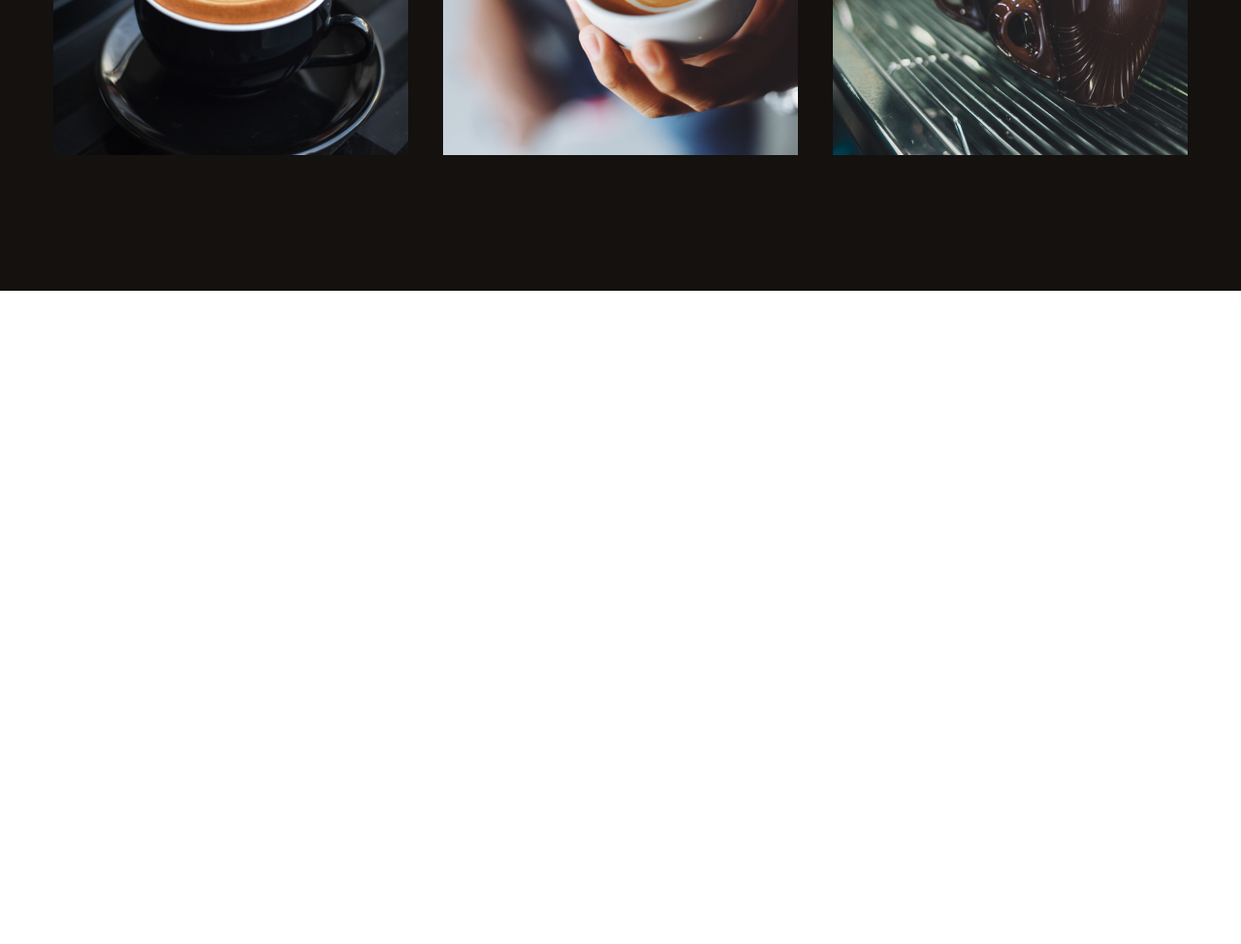
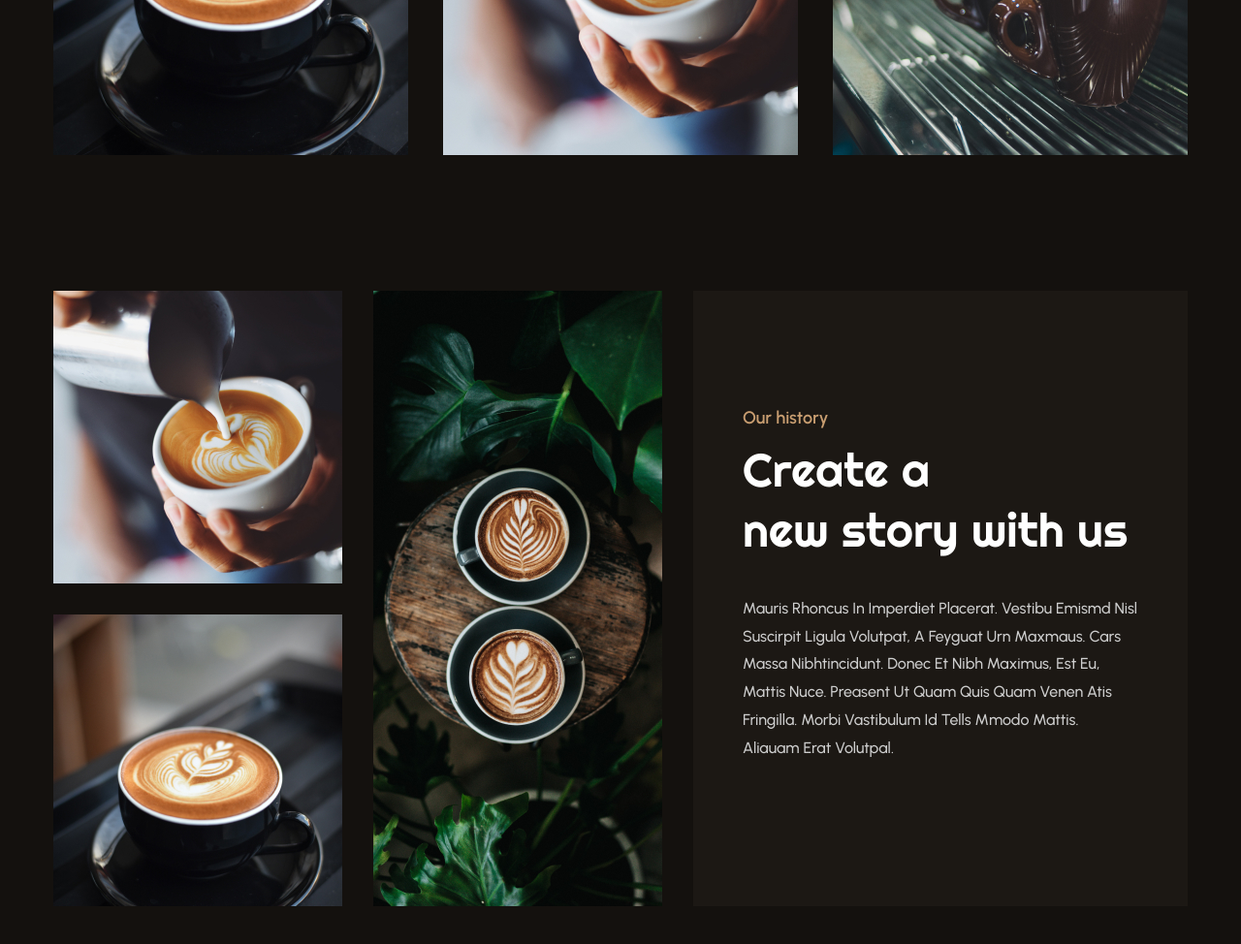
Before and after one commit to Aleksandr-tes/Coffee, a plain HTML site: page index.html in a window 1280 px wide. Shown: the part 1529-2503 px from the top of the page at 97% size. Before the commit the page ends 1829 px from the top, so only its background shows below. Drawn offline with Linux system fonts and the light colour scheme.

Commit message:
Add files via upload

```diff
--- a/index.html
+++ b/index.html
@@ -68,6 +68,27 @@
         </div>
     </section>
 
+    <section class="create">
+        <div class="container">
+            <div class="create-block">
+                <div class="create-block__item create-block__item-1">
+                    <img src="./img/create/create-1.jpg" alt="img">
+                </div>
+                <div class="create-block__item create-block__item-2">
+                    <img src="./img/create/create-2.jpg" alt="img">
+                </div>
+                <div class="create-block__item create-block__item-3">
+                    <h4 class="title-h4">Our history</h4>
+                    <h2 class="title-h2">Create a <br> new story with us</h2>
+                    <p class="title-p">mauris rhoncus in imperdiet placerat. vestibu emismd nisl suscirpit ligula volutpat, a feyguat urn maxmaus. cars massa nibhtincidunt. donec et nibh maximus, est eu, mattis nuce. preasent ut quam quis quam venen atis fringilla. morbi vastibulum id tells mmodo mattis. aliauam erat volutpal.</p>
+                </div>
+                <div class="create-block__item create-block__item-4">
+                    <img src="./img/create/create-3.jpg" alt="img">
+                </div>
+            </div>
+        </div>
+    </section>
+
 
 
 
--- a/scss/style.scss
+++ b/scss/style.scss
@@ -9,6 +9,15 @@ $color-3: #C99E71;
 $color-4: #CECECE;
 
 //  =================
+
+.title-h4 {
+   font-family: 'Urbanist';
+   font-weight: 600;
+   font-size: 18px;
+   line-height: 22px;
+   color: $color-3;
+   margin-bottom: 12px;
+}
 
 .best-h3 {
    font-family: 'Righteous';
@@ -22,7 +31,23 @@ $color-4: #CECECE;
    }
 }
 
-
+.title-h2 {
+   font-family: 'Righteous';
+   font-style: normal;
+   font-weight: normal;
+   font-size: 48px;
+   line-height: 130%;
+   color: $color-2;
+   margin-bottom: 35px;
+}
+.title-p {
+   font-family: 'Urbanist';
+   font-weight: 500;
+   font-size: 16px;
+   line-height: 180%;
+   text-transform: capitalize;
+   color: $color-4;
+}
 
 
 body {
@@ -319,12 +344,75 @@ body {
 }
 /* ========= best / ========= */
 
+/* ========= create ========= */
+.create {
+   background: $color-1m;
+   padding-bottom: 140px;
+}
+.create-block {
+   display: grid;
+   justify-content: center;
+   gap: 32px;
+}
+.create-block__item {
+   // border: #C99E71 1px solid;
+   max-width: 298px;
+   img {
+      width: 100%;
+      height: 100%;
+      object-fit: 100%;
+   }
+}
+.create-block__item-1 {
+   grid-column: 1 / 2;
+   grid-row: 1 / 2;
+}
+.create-block__item-2 {
+   grid-column: 2 / 3;
+   grid-row: 1 / 3;
+}
+.create-block__item-3 {
+   grid-column: 3 / 4;
+   grid-row: 1 / 3;
+   padding: 120px 10%;
+   box-sizing: border-box;
+   background: $color-1;
+   max-width: 630px;
+   max-width: 100%;
+}
+.create-block__item-4 {
+   grid-column: 1 / 2;
+   grid-row: 2 / 3;
+}
+
+/* ========= create / ========= */
 
 
 
 
 
 
+@media (max-width: 1200px) {
+   .create-block__item {
+      max-width: 100%;
+   }
+   .create-block__item-1 {
+      grid-column: 1 / 2;
+      grid-row: 1 / 2;
+   }
+   .create-block__item-2 {
+      grid-column: 2 / 3;
+      grid-row: 1 / 3;
+   }
+   .create-block__item-3 {
+      grid-column: 1 / 3;
+      grid-row: 3 / 5;
+   }
+   .create-block__item-4 {
+      grid-column: 1 / 2;
+      grid-row: 2 / 3;
+   }
+}
 
 
 @media (max-width: 992px) {
@@ -393,12 +481,44 @@ body {
    .fon-top__block h1 {
      font-size: 12vw;
   }
+  .create-block {
+   gap: 26px;
+   }
+   .title-h2 {
+      font-size: 8vw;
+  }
+}
+ /* =====  Медиа 450px ====== */
+@media (max-width: 450px) {
+   .create-block__item-3 {
+      padding: 75px 10%;
+  }
 }
  /* =====  Медиа 400px ====== */
 @media (max-width: 400px) {
    .fon-top {
       min-height: 600px;
   }
+  .create-block__item-1 {
+   grid-column: 1 / 2;
+   grid-row: 1 / 2;
+   }
+   .create-block__item-2 {
+      grid-column: 1 / 2;
+      grid-row: 2 / 4;
+   }
+   .create-block__item-3 {
+      grid-column: 1 / 2;
+      grid-row: 5 / 7;
+      max-width: 298px;
+   }
+   .title-h2 {
+      font-size: 7vw;
+  }
+   .create-block__item-4 {
+      grid-column: 1 / 2;
+      grid-row: 4 / 5;
+   }
 }
  /* =====  Медиа 375px ====== */
 @media (max-width: 375px) {
```
Also changed, not shown: css/style.css, css/style.min.css (added).
